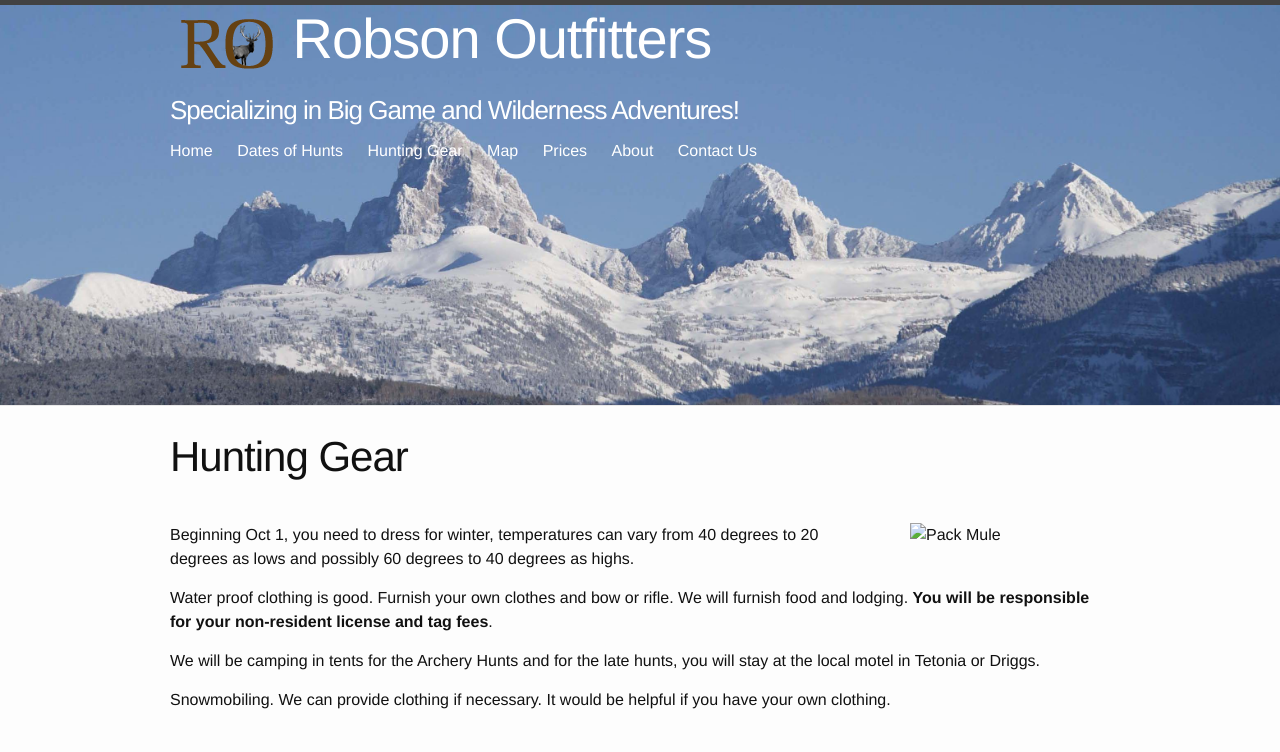
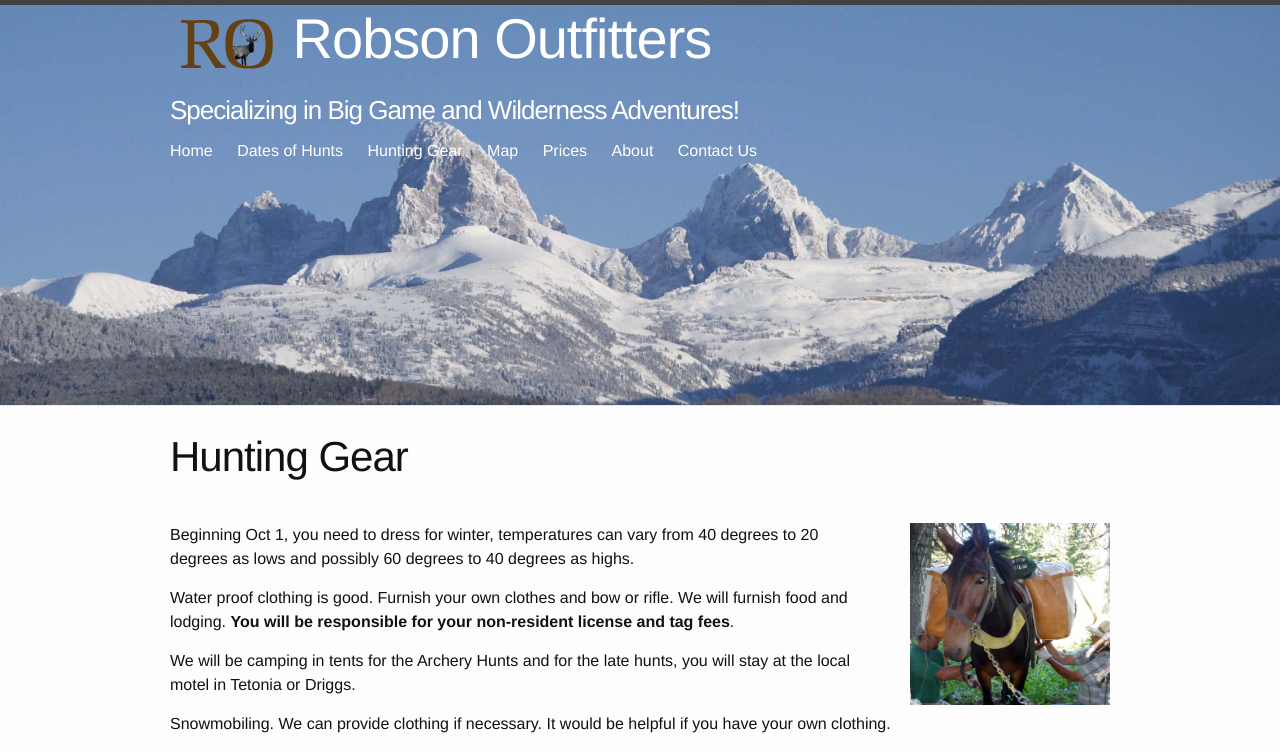
Before and after one commit to justinbkay/robsonoutfitters, a Jekyll site: the page built from hunting_gear.html, in a window 1280 px wide. Shown: the top 752 px of the page. Built offline with Jekyll 4.4.1, drawn with Linux system fonts in a browser that asks for light colours; grey boxes are pictures that could not be loaded.

Commit message:
fix mule link

```diff
--- a/hunting_gear.html
+++ b/hunting_gear.html
@@ -3,7 +3,7 @@ layout: page
 title: Hunting Gear
 permalink: /hunting_gear/
 ---
-<img style="float: right;width: 200px;margin-left: 50px;" src="{{ site.baseurl }}images/mule.jpg" alt="Pack Mule" />
+<img style="float: right;width: 200px;margin-left: 50px;" src="{{ "images/mule.jpg" | absolute_url }}" alt="Pack Mule" />
 <p>
   Beginning Oct 1, you need to dress for winter, temperatures can vary from 40 degrees to 20 degrees as lows and possibly 60 degrees to 40 degrees as highs.
 </p>
```
